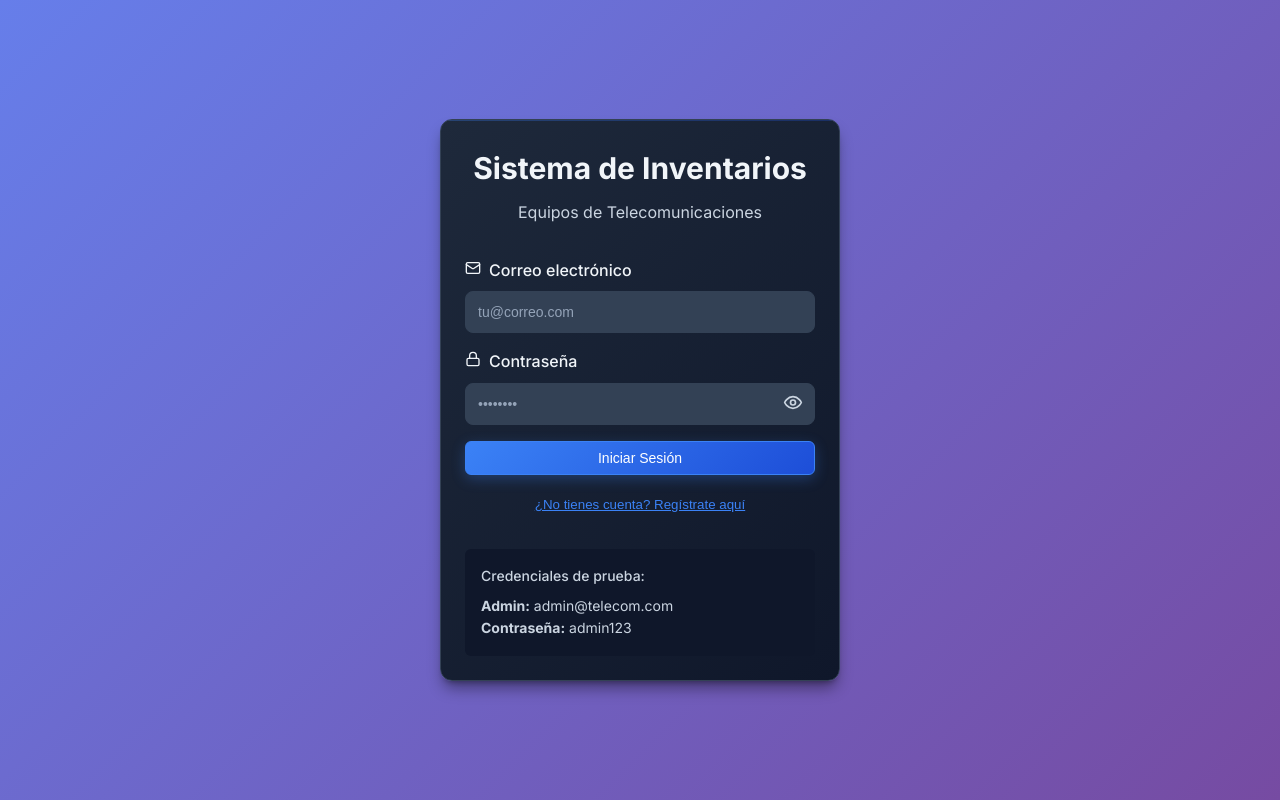
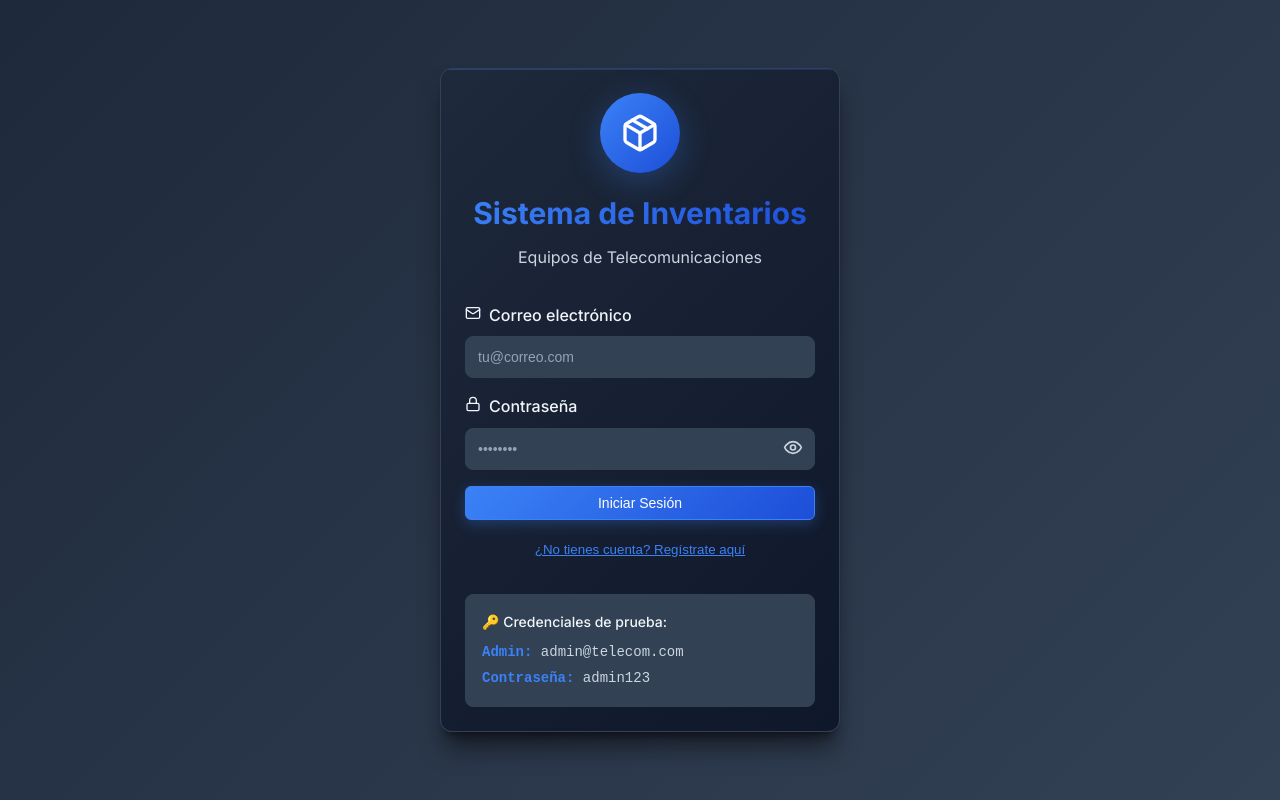
Before and after one commit to Israel8002/inventario-cditelecom, a Next.js app: page / in a window 1280 px wide. Built offline with nearby package versions, Linux system fonts and the light colour scheme; no server answers.

Commit message:
Update login form with modern dark theme design

```diff
--- a/components/LoginForm.tsx
+++ b/components/LoginForm.tsx
@@ -2,7 +2,7 @@
 
 import { useState } from 'react'
 import { useAuth } from './AuthProvider'
-import { Eye, EyeOff, User, Lock, Mail } from 'lucide-react'
+import { Eye, EyeOff, User, Lock, Mail, Package } from 'lucide-react'
 
 export default function LoginForm() {
   const [isLogin, setIsLogin] = useState(true)
@@ -43,20 +43,47 @@ export default function LoginForm() {
       display: 'flex',
       alignItems: 'center',
       justifyContent: 'center',
-      background: 'linear-gradient(135deg, #667eea 0%, #764ba2 100%)',
+      background: 'var(--gradient-surface)',
       padding: '1rem'
     }}>
-      <div className="card" style={{ width: '100%', maxWidth: '400px' }}>
+      <div className="card" style={{
+        width: '100%',
+        maxWidth: '400px',
+        background: 'var(--gradient-card)',
+        border: '1px solid var(--border-color)',
+        boxShadow: 'var(--shadow-xl)',
+        backdropFilter: 'blur(20px)'
+      }}>
         <div style={{ textAlign: 'center', marginBottom: '2rem' }}>
+          <div style={{
+            width: '80px',
+            height: '80px',
+            background: 'var(--gradient-primary)',
+            borderRadius: '50%',
+            display: 'flex',
+            alignItems: 'center',
+            justifyContent: 'center',
+            margin: '0 auto 1rem',
+            boxShadow: '0 8px 32px rgba(59, 130, 246, 0.3)'
+          }}>
+            <Package size={40} style={{ color: 'white' }} />
+          </div>
           <h1 style={{
             fontSize: '1.875rem',
             fontWeight: 'bold',
             color: 'var(--text-primary)',
-            marginBottom: '0.5rem'
+            marginBottom: '0.5rem',
+            background: 'var(--gradient-primary)',
+            backgroundClip: 'text',
+            WebkitBackgroundClip: 'text',
+            WebkitTextFillColor: 'transparent'
           }}>
             Sistema de Inventarios
           </h1>
-          <p style={{ color: 'var(--text-secondary)' }}>
+          <p style={{
+            color: 'var(--text-secondary)',
+            fontSize: '1rem'
+          }}>
             Equipos de Telecomunicaciones
           </p>
         </div>
@@ -167,14 +194,28 @@ export default function LoginForm() {
         <div style={{
           marginTop: '2rem',
           padding: '1rem',
-          backgroundColor: 'var(--background-color)',
-          borderRadius: '0.375rem',
+          background: 'var(--surface-secondary)',
+          borderRadius: '0.5rem',
           fontSize: '0.875rem',
-          color: 'var(--text-secondary)'
+          color: 'var(--text-secondary)',
+          border: '1px solid var(--border-color)'
         }}>
-          <p style={{ marginBottom: '0.5rem', fontWeight: '500' }}>Credenciales de prueba:</p>
-          <p><strong>Admin:</strong> admin@telecom.com</p>
-          <p><strong>Contraseña:</strong> admin123</p>
+          <p style={{
+            marginBottom: '0.5rem',
+            fontWeight: '500',
+            color: 'var(--text-primary)'
+          }}>
+            🔑 Credenciales de prueba:
+          </p>
+          <div style={{
+            display: 'flex',
+            flexDirection: 'column',
+            gap: '0.25rem',
+            fontFamily: 'monospace'
+          }}>
+            <p><strong style={{ color: 'var(--primary-color)' }}>Admin:</strong> admin@telecom.com</p>
+            <p><strong style={{ color: 'var(--primary-color)' }}>Contraseña:</strong> admin123</p>
+          </div>
         </div>
       </div>
     </div>
```
